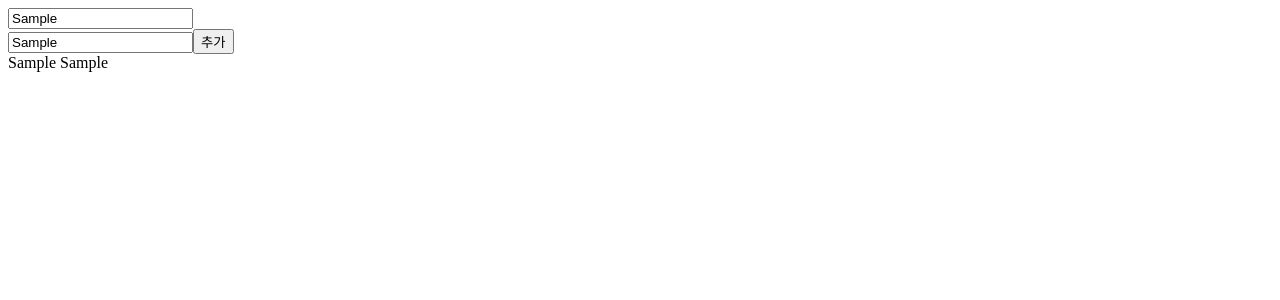
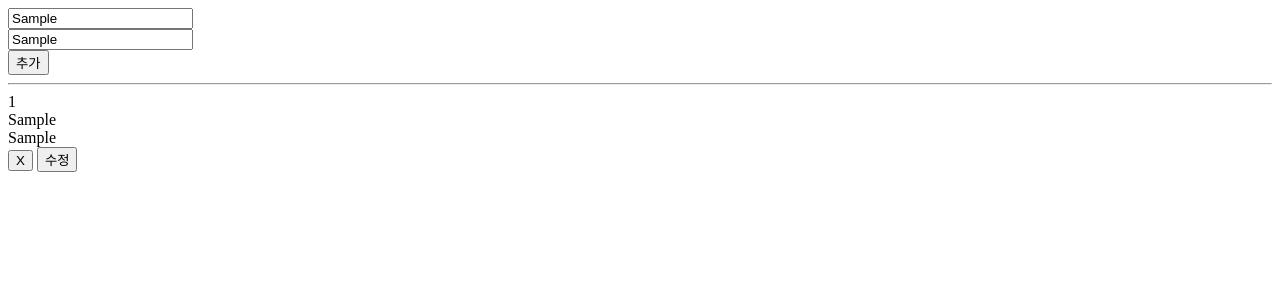
Before and after one commit to SWJBReactStudy/Hardtack, a React (Create React App) app in the folder 4_Todo/: page / in a window 1280 px wide. Both pictures are taken after typing "Sample", "Sample" into the empty fields and a click on the button "추가". Shown: the top 300 px of the page. Built offline with nearby package versions, Linux system fonts and the light colour scheme.

Commit message:
chore: 주석 추가

```diff
--- a/4_Todo/src/App.jsx
+++ b/4_Todo/src/App.jsx
@@ -1,12 +1,13 @@
 import React from 'react'
 //import Todo from './components/todo.jsx'
-import NewTodo from './components/Refactored/NewTodo.jsx' //import 이름은 export 한 것으로 해줘야 됨!
+// import NewTodo from './components/Refactored/NewTodo.jsx' //import 이름은 export 한 것으로 해줘야 됨!
+import EvoTodo from './components/Evolution/EvoTodo.jsx'
 
 const App = () =>{
 
   return(
     <div>
-      <NewTodo/>
+      <EvoTodo/>
     </div>
   )
 }
--- /dev/null
+++ b/4_Todo/src/components/Evolution/EvoTodo.jsx
@@ -0,0 +1,83 @@
+import React, {useState, useRef} from 'react'
+// import EvoTodoBox from './EvoTodoBox';
+
+const EvoTodo = () =>{
+
+    const [Input, setInput] = useState({
+        ID:'',
+        TITLE:'',
+        CONTENT:'',
+    });
+
+    const [List, setList] = useState([
+    ]);
+
+    const whileChange = (event) =>{
+        setInput({
+            ...Input,
+
+            [event.target.name]: event.target.value
+        })
+    }
+
+    const NEXTID = useRef(1);
+
+    const Clicked = () =>{
+        setList([
+            ...List, //이거이거이거이거 {} 밖에
+            {
+
+
+            ID: NEXTID.current,
+            TITLE: Input.TITLE,
+            CONTENT: Input.CONTENT,
+
+
+        }]);
+
+        NEXTID.current = NEXTID.current +1;
+
+    };
+
+    const Delete = (ID) =>{
+        setList(List.filter(x => x.ID !== ID))
+    }
+
+    const Modify = (ID) =>{
+        let Modi = prompt('수정할 내용 값은?:');
+
+        setList(List.map(copModi =>  //이미 List를 map을 이용하여 조회하고 있음, 따라서 CONTENT를 바로 수정 가능
+            copModi.ID === ID ? {...copModi,  CONTENT : Modi} : copModi))
+    }
+
+    const newArray = List.map(copied => /* map으로 List 배열을 new Array로 복사*/
+        <div>
+            <hr/>
+            {copied.ID} <br/>
+            {copied.TITLE}<br/>
+            {copied.CONTENT}<br/>
+
+            <button onClick={() => Delete(copied.ID)}>X</button> {/*생성될때 만들어진 값이 전송됨*/}
+            <button onClick={() => Modify(copied.ID)} >수정</button>
+        </div>
+    );
+
+    console.log(newArray)
+
+    return(
+        <div>
+            <input name="TITLE" onChange={whileChange} type="text"/>
+            <br/>
+            <input name="CONTENT" onChange={whileChange} type="text"/>
+            <br/>
+            <button onClick={Clicked}>추가</button>
+
+            {newArray}
+        </div>
+
+    );
+
+
+}
+
+export default EvoTodo
--- /dev/null
+++ b/4_Todo/src/components/Evolution/EvoTodoBox.jsx
@@ -0,0 +1,23 @@
+import React, {useState, useRef} from 'react'
+
+const EvoTodoBox = (props) =>{
+
+    const Delete = (ID) =>{
+        props.setList(props.List.filter(x => x.ID !== ID))
+    }
+
+
+
+    return(
+        <div>
+            {props.ID} <br/>
+            {props.TITLE}<br/>
+            {props.CONTENT}<br/>
+
+            <button onClick={() => Delete(props.ID)}>X</button>
+            <button>수정</button>
+        </div>
+    );
+}
+
+export default EvoTodoBox
--- a/4_Todo/src/components/Refactored/NewTodo.jsx
+++ b/4_Todo/src/components/Refactored/NewTodo.jsx
@@ -11,7 +11,7 @@ const NewTodo = () =>{
 
     // 위에서 받은 Todo정보들을 저장할  useState 공간
     const [List, setList] = useState([{
-    //대괄호[] 주의, 대괄호를 쓰는 이유는 List는 객체로써 ID, TITLE, CONTENT를 담은 객체를 저장하기에, 배열같은 느낌인가? FUCK
+    //대괄호[] 주의, 대괄호를 쓰는 이유는 List는 객체로써 ID, TITLE, CONTENT를 담은 객체를 저장하기에, 여러개를? 배열같은 느낌인가?
     }]);
 
     // HTML input이 들어오는 것을 감지하여, 바뀔 때 마다 함수 실행
@@ -19,7 +19,7 @@ const NewTodo = () =>{
         SaveInput({
             ...Input, //spread 문법으로  Input 객체의 ID, TITLE, CONTENT 복사
 
-            [event.target.name] : event.target.value
+            [event.target.name] : event.target.value // HTML input에 들어오는 값은 Input State의 키값과 같은 이름을 가진  HTML input 속성에 있는 name이름으로 저장
         });
     }
 
@@ -44,7 +44,7 @@ const NewTodo = () =>{
 
 
     //새로운 배열(newArray)에 map을 이용하여, List 배열을 복사
-    const newArray = List.map(copied => <div>{copied.TITLE} {copied.CONTENT}</div>); //newArray에 map을 이용하여 새로운 배열을 생성 (새 배열은 div로 이루어져 있음)
+    const newArray = List.map(copied => <div>{copied.TITLE} <br/>{copied.CONTENT}</div>); //newArray에 map을 이용하여 새로운 배열을 생성 (새 배열은 div로 이루어져 있음)
 
     return(
         <div>
@@ -53,7 +53,7 @@ const NewTodo = () =>{
             <input name="CONTENT" onChange={whileChange} value={Input.CONTENT} type="text"/>
             <button onClick={addTodo}>추가</button>
 
-            {newArray}
+            {newArray}{/* newArray 는 ID, TITLE, CONTENT가 담긴 객체를 여러개 담고 있는 배열이다(?)*/}
         </div>
     );
 }
```
